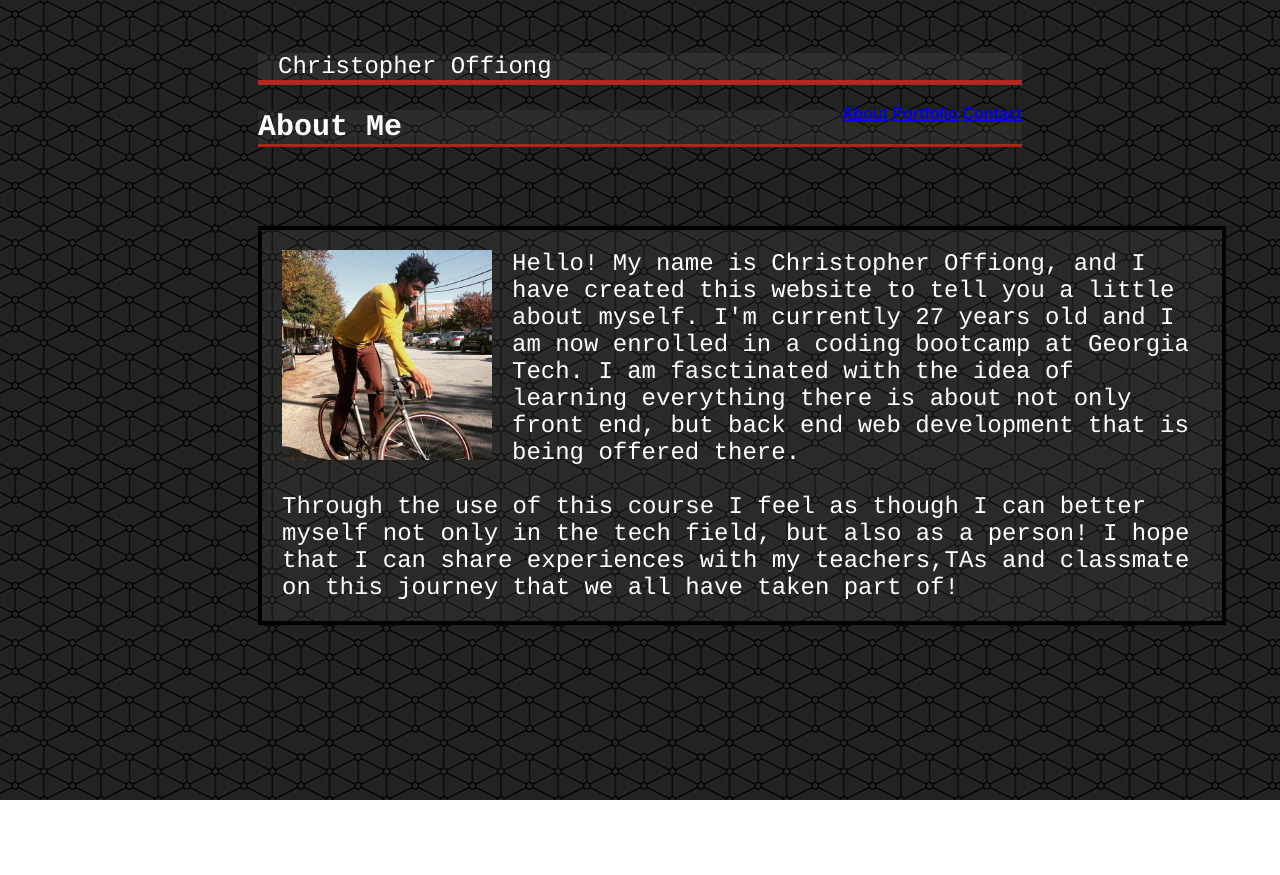
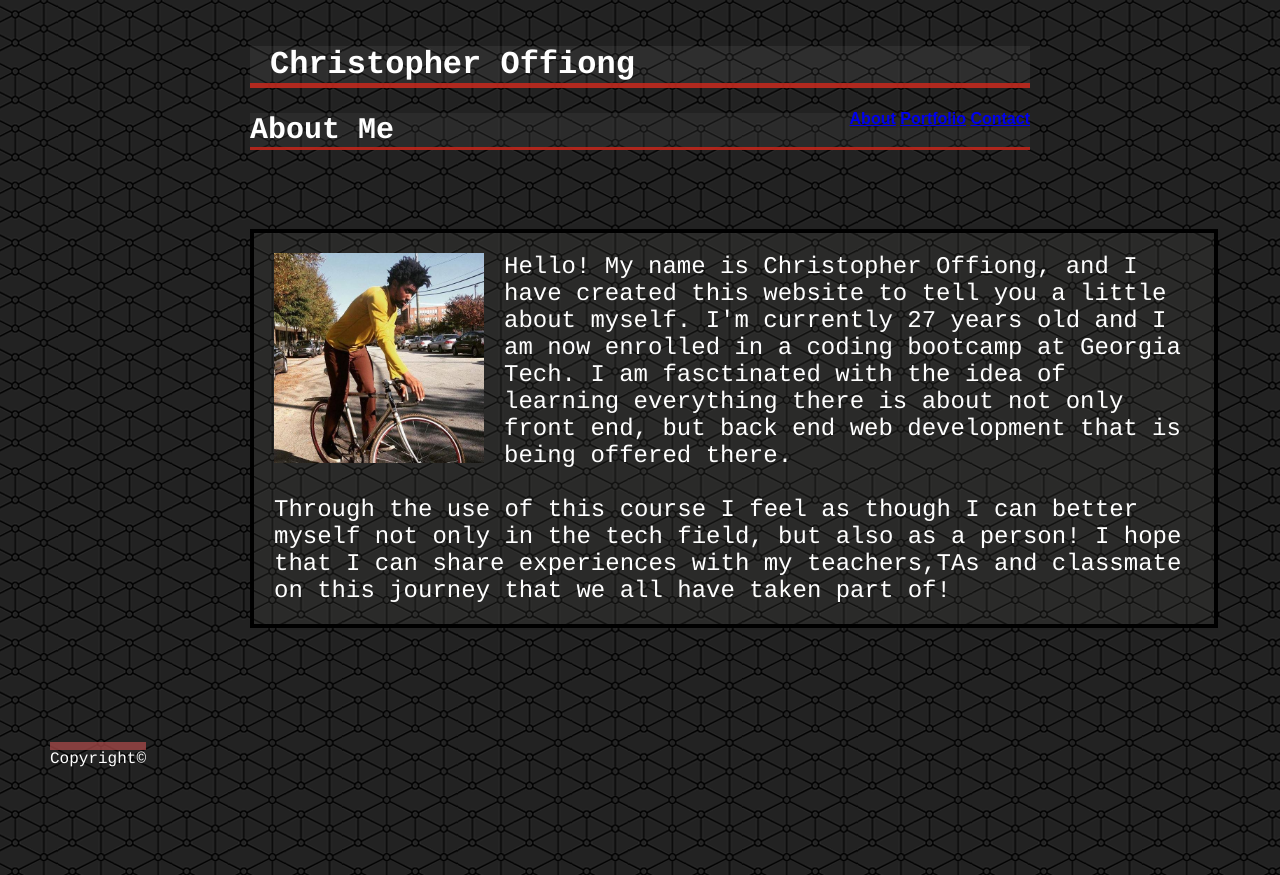
Before and after one commit to chrisoffiong/chrisoffiong.github.io, a plain HTML site: page index.html in a window 1280 px wide. Before the commit the page ends 800 px from the top, so only its background shows below. Drawn offline with Linux system fonts and the light colour scheme.

Commit message:
basic portfolio

```diff
--- a/assests/css/style.css
+++ b/assests/css/style.css
@@ -13,6 +13,10 @@ body {
     padding: 25px 250px 50px;
 
 }
+html, body {
+    height: 100%;
+    margin: 0;
+  }
 
 .background {
     background-color: #5856532a;
@@ -22,7 +26,7 @@ body {
 }
 h1 {
     font-family: Courier;
-    font-weight: normal;
+    font-weight: bold;
     color:white;
     background-color: rgba(163, 163, 165, 0.089);
     left: 20px;
@@ -94,3 +98,16 @@ input[type=text] {
     border: black solid 4px;
 
 }
+.wrapper {
+    margin-bottom: -50px;
+    min-height: 100%;
+}
+
+.footer {
+    border-top: 8px solid rgba(170, 74, 74, 0.747);
+    height: 50px;
+    bottom: 0px;
+    position: fixed;
+    left: 50px;
+
+}
--- a/index.html
+++ b/index.html
@@ -9,7 +9,7 @@
     <link rel ="stylesheet" type="text/css" href="assests/css/style.css">
 </head>
 <body>
-  <section>
+  <div class="wrapper">
   <div class="title">
     <h1>
         Christopher Offiong
@@ -47,6 +47,9 @@
         have taken part of!
       </p>
       </div>
-    </section>
+</div>
 </body>
+<footer class="footer">
+  Copyright©
+</footer>
 </html>
```
Also changed, not shown: contact.html (+5 -0 lines), portfolio.html (+5 -0 lines).
